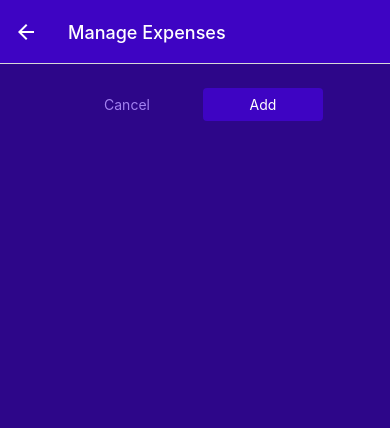
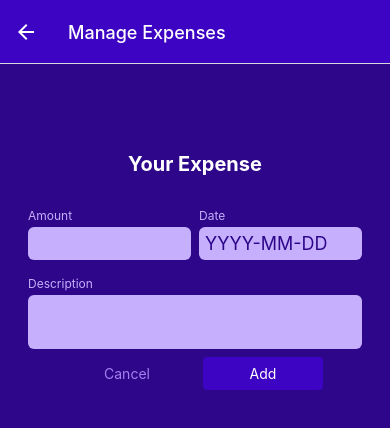
Before and after one commit to AldoCasareto/expense-trackerRN, a React Native app: screen /ManageExpense in a window 390 px wide. Shown: the top 428 px of the page. Built offline with nearby package versions, Linux system fonts and the light colour scheme.

Commit message:
finished app

```diff
--- /dev/null
+++ b/components/ManageExpense/Form.js
@@ -0,0 +1,143 @@
+import { View, Text, TextInput, StyleSheet, Alert } from 'react-native';
+import React, { useState } from 'react';
+import FormInput from './Input';
+import Button from '../UI/Button';
+import { getFormattedDate } from '../../util/date';
+import { GlobalStyles } from '../../constants/styles';
+
+const Form = ({ onCancel, onSubmit, isEditing, defaultValue }) => {
+  const [inputs, setInputs] = useState({
+    description: { value: defaultValue?.description ?? '', isValid: true },
+    date: {
+      value: (defaultValue && getFormattedDate(defaultValue.date)) ?? '',
+      isValid: true,
+    },
+    amount: {
+      value: (defaultValue && defaultValue.amount.toString()) ?? '',
+      isValid: true,
+    },
+  });
+
+  const submitHandler = () => {
+    const expenseData = {
+      amount: +inputs.amount.value,
+      date: new Date(inputs.date.value),
+      description: inputs.description.value,
+    };
+
+    const amountIsValid = !isNaN(expenseData.amount) && expenseData.amount > 0;
+    const dateIsValid = expenseData.date.toString() !== 'Invalid Date';
+    const descriptionIsValid = expenseData.description.trim().length > 0;
+
+    if (!amountIsValid || !dateIsValid || !descriptionIsValid) {
+      // return Alert.alert('Invalid input', 'Please check your input values');
+      return setInputs((curInputs) => {
+        return {
+          amount: { value: curInputs.amount.value, isValid: amountIsValid },
+          date: { value: curInputs.date.value, isValid: dateIsValid },
+          description: { value: curInputs.description.value, isValid: descriptionIsValid },
+        };
+      });
+    }
+
+    onSubmit(expenseData);
+  };
+
+  const handleInputForm = (identifier) => (enteredValue) => {
+    setInputs((curInput) => {
+      return {
+        ...curInput,
+        [identifier]: { value: enteredValue, isValid: true },
+      };
+    });
+  };
+
+  const formIsInvalid =
+    !inputs.amount.isValid || !inputs.description.isValid || !inputs.date.isValid;
+
+  return (
+    <View style={styles.form}>
+      <Text style={styles.title}>Your Expense</Text>
+      <View style={styles.inputsRow}>
+        <FormInput
+          invalid={!inputs.amount.isValid}
+          style={styles.rowInput}
+          label='Amount'
+          textInputConfig={{
+            keyboardType: 'decimal-pad',
+            onChangeText: handleInputForm('amount'),
+            value: inputs.amount.value,
+          }}
+        />
+        <FormInput
+          style={styles.rowInput}
+          label='Date'
+          invalid={!inputs.date.isValid}
+          textInputConfig={{
+            maxLength: 10,
+            placeholder: 'YYYY-MM-DD',
+            onChangeText: handleInputForm('date'),
+            value: inputs.date.value,
+          }}
+        />
+      </View>
+      <FormInput
+        label='Description'
+        invalid={!inputs.description.isValid}
+        textInputConfig={{
+          onChangeText: handleInputForm('description'),
+          value: inputs.description.value,
+          multiline: true,
+          autoCorrect: false,
+        }}
+      />
+      {formIsInvalid && (
+        <Text style={styles.errorText}>Invalid inputs, please check your entered data!</Text>
+      )}
+      <View style={styles.buttons}>
+        <Button style={styles.button} mode='flat' onPress={onCancel}>
+          Cancel
+        </Button>
+        <Button style={styles.button} onPress={submitHandler}>
+          {isEditing ? 'Update' : 'Add'}
+        </Button>
+      </View>
+    </View>
+  );
+};
+
+export default Form;
+
+const styles = StyleSheet.create({
+  form: {
+    marginTop: 40,
+  },
+  title: {
+    fontWeight: 'bold',
+    color: 'white',
+    fontSize: 20,
+    marginVertical: 24,
+    textAlign: 'center',
+  },
+  inputsRow: {
+    flexDirection: 'row',
+    justifyContent: 'space-between',
+  },
+  rowInput: {
+    flex: 1,
+  },
+  buttons: {
+    flexDirection: 'row',
+    alignItems: 'center',
+    justifyContent: 'center',
+  },
+  button: {
+    marginHorizontal: 8,
+    minWidth: 120,
+  },
+  errorText: {
+    textAlign: 'center',
+    color: GlobalStyles.colors.error500,
+    margin: 8,
+  },
+});
--- /dev/null
+++ b/components/ManageExpense/Input.js
@@ -0,0 +1,47 @@
+import { View, Text, StyleSheet, TextInput } from 'react-native';
+import React from 'react';
+import { GlobalStyles } from '../../constants/styles';
+
+const FormInput = ({ label, style, textInputConfig, invalid }) => {
+  let inputStyles = [styles.input];
+
+  if (textInputConfig && textInputConfig.multiline) inputStyles.push = styles.inputMultiline;
+
+  return (
+    <View style={[styles.inputContainer, style]}>
+      <Text style={[styles.label, invalid && styles.invalidLabel]}>{label}</Text>
+      <TextInput style={[styles.input, invalid && styles.invalidInput]} {...textInputConfig} />
+    </View>
+  );
+};
+
+export default FormInput;
+
+const styles = StyleSheet.create({
+  inputContainer: {
+    marginHorizontal: 4,
+    marginVertical: 8,
+  },
+  label: {
+    fontSize: 12,
+    color: GlobalStyles.colors.primary100,
+    marginBottom: 4,
+  },
+  input: {
+    backgroundColor: GlobalStyles.colors.primary100,
+    padding: 6,
+    borderRadius: 6,
+    fontSize: 18,
+    color: GlobalStyles.colors.primary700,
+  },
+  inputMultiline: {
+    minHeight: 100,
+    textAlignVertical: 'top',
+  },
+  invalidLabel: {
+    color: GlobalStyles.colors.error500,
+  },
+  invalidInput: {
+    backgroundColor: GlobalStyles.colors.error50,
+  },
+});
--- a/screens/ManageExpense.js
+++ b/screens/ManageExpense.js
@@ -1,14 +1,16 @@
-import { View, Text, StyleSheet } from 'react-native';
+import { View, StyleSheet } from 'react-native';
 import React, { useContext, useLayoutEffect } from 'react';
 import { GlobalStyles } from '../constants/styles';
 import IconButton from '../components/UI/IconButton';
-import Button from '../components/UI/Button';
 import { ExpensesContext } from '../store/expenses.context';
+import Form from '../components/ManageExpense/Form';
 
 const ManageExpense = ({ route, navigation }) => {
-  const { deleteExpense, addExpense, updateExpense } = useContext(ExpensesContext);
+  const { deleteExpense, addExpense, updateExpense, expenses } = useContext(ExpensesContext);
   const id = route.params?.expenseId;
   const isEditing = !!id;
+
+  const selectedExpense = expenses.find((expense) => expense.id === id);
 
   useLayoutEffect(() => {
     navigation.setOptions({ title: isEditing ? 'Edit your expense' : 'Manage Expenses' });
@@ -24,15 +26,11 @@ const ManageExpense = ({ route, navigation }) => {
     navigation.goBack();
   };
 
-  const confirmHandler = () => {
+  const confirmHandler = (expenseData) => {
     if (isEditing) {
-      updateExpense(id, {
-        description: 'Test!!!!!!',
-        amount: 19.99,
-        date: new Date('2022-12-01'),
-      });
+      updateExpense(id, expenseData);
     } else {
-      addExpense({ description: 'Text', amount: 29.99, date: new Date('2022-11-29') });
+      addExpense(expenseData);
     }
     navigation.goBack();
   };
@@ -40,14 +38,13 @@ const ManageExpense = ({ route, navigation }) => {
   return (
     <>
       <View style={styles.container}>
-        <View style={styles.buttons}>
-          <Button style={styles.button} mode='flat' onPress={cancelHandler}>
-            Cancel
-          </Button>
-          <Button style={styles.button} onPress={confirmHandler}>
-            {isEditing ? 'Update' : 'Add'}
-          </Button>
-        </View>
+        <Form
+          onCancel={cancelHandler}
+          isEditing={isEditing}
+          onSubmit={confirmHandler}
+          defaultValue={selectedExpense}
+        />
+
         {isEditing && (
           <View style={styles.deleteContainer}>
             <IconButton
@@ -80,13 +77,4 @@ const styles = StyleSheet.create({
     borderTopColor: GlobalStyles.colors.primary200,
     alignItems: 'center',
   },
-  buttons: {
-    flexDirection: 'row',
-    alignItems: 'center',
-    justifyContent: 'center',
-  },
-  button: {
-    marginHorizontal: 8,
-    minWidth: 120,
-  },
 });
--- a/util/date.js
+++ b/util/date.js
@@ -1,5 +1,5 @@
 export const getFormattedDate = (date) => {
-  return `${date.getFullYear()}-${date.getMonth() + 1}-${date.getDate()}`;
+  return date.toISOString().slice(0, 10);
 };
 
 export const getRecentDays = (date, days) => {
```
Also changed, not shown: components/UI/Form.js (deleted, +0 -14 lines).
